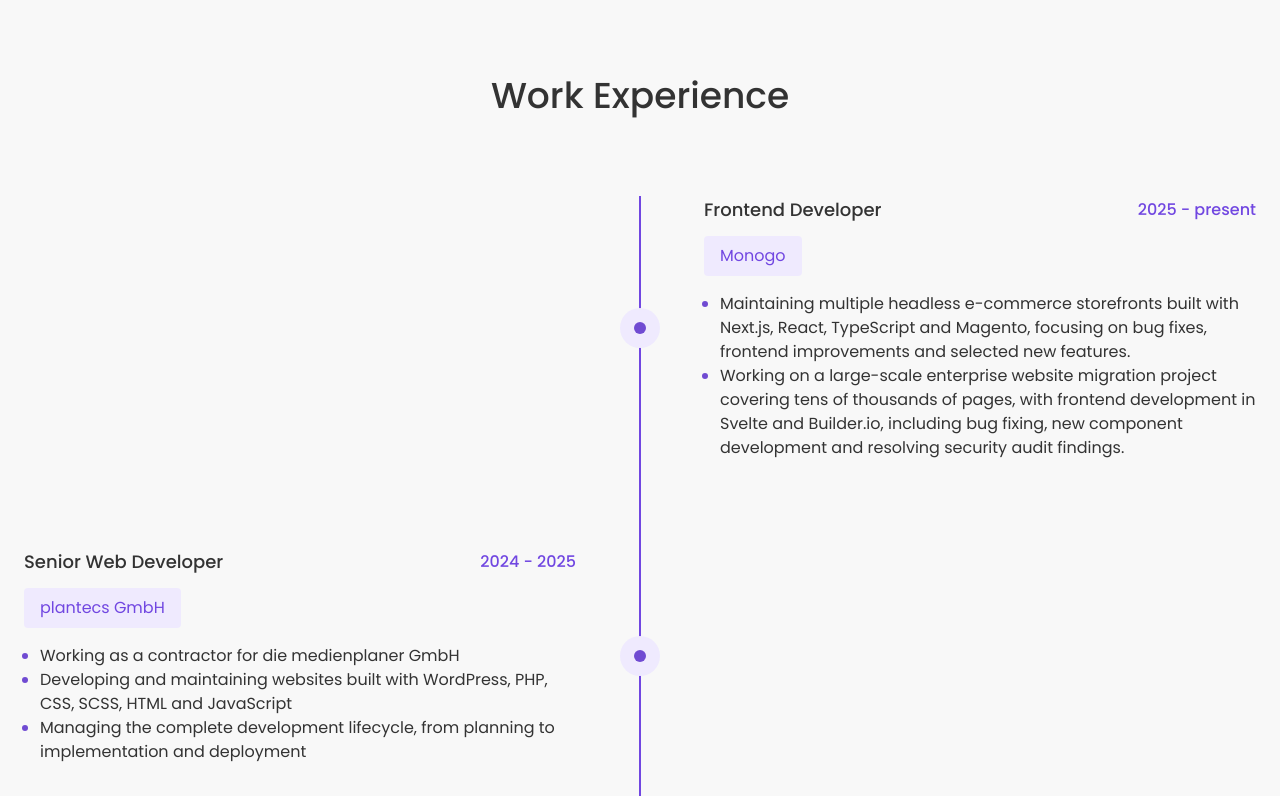
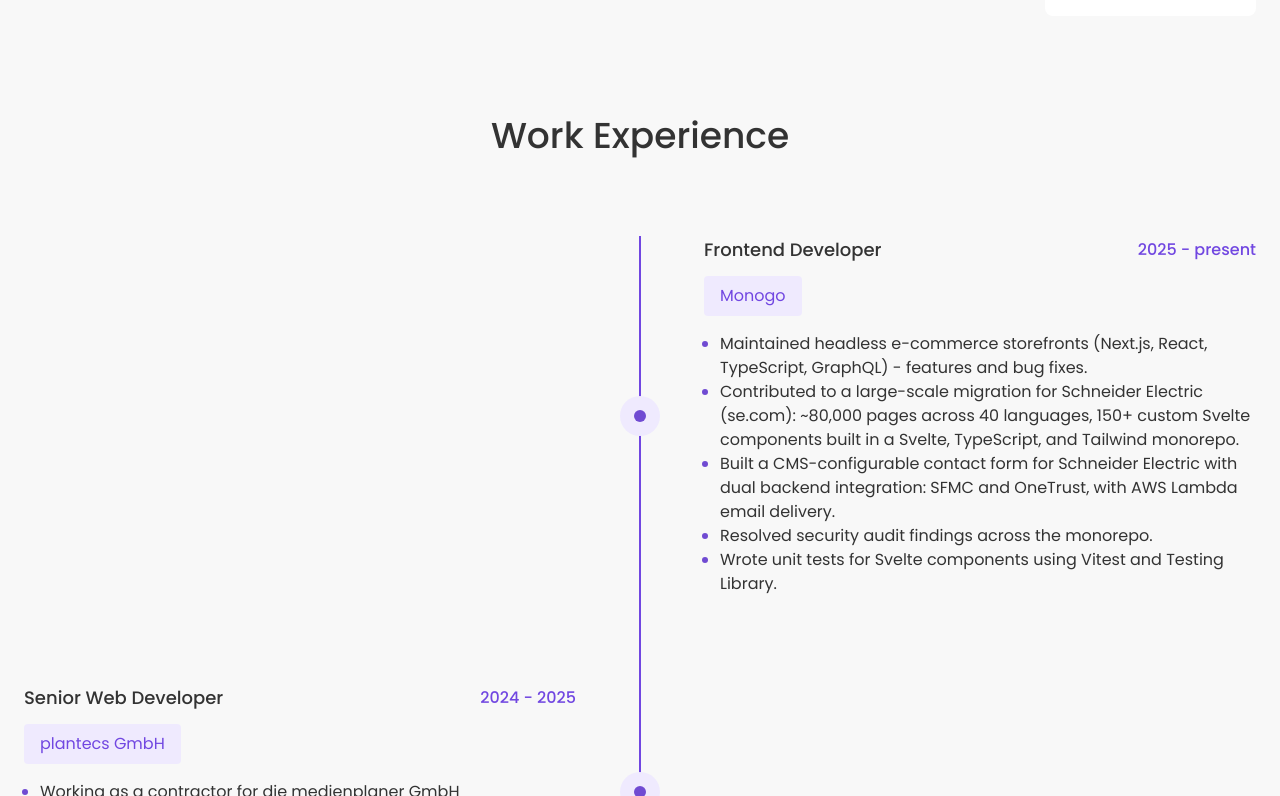
Before and after one commit to kguzik/portfolio-karolina-guzik, a Next.js app: page /about in a window 1280 px wide. Shown: the part 605-1401 px from the top of the page. Built offline with nearby package versions, Linux system fonts and the light colour scheme.

Commit message:
chore: update content

```diff
--- a/app/(root)/(home)/page.tsx
+++ b/app/(root)/(home)/page.tsx
@@ -1,13 +1,12 @@
 import Hero from '@/components/blocks/Hero';
 import Skills from '@/components/blocks/Skills';
-import { portfolios, skills } from '@/constants';
+import { portfolios, description, skills } from '@/constants';
 import PortfolioSlider from '@/components/blocks/PortfolioSlider';
 import type { Metadata } from 'next';
 
 export const metadata: Metadata = {
   title: 'Karolina Guzik - Frontend Developer',
-  description:
-    "I'm a detail-oriented Frontend Developer, experienced with various technologies including React.js, Next.js, Svelte, JavaScript, TypeScript and PHP, focusing on creating responsive, high performance websites.",
+  description: description,
 };
 
 const page = () => {
@@ -17,9 +16,7 @@ const page = () => {
         title={"I'm Karolina Guzik"}
         preheading={'Hello there'}
         imagePosition={'right'}
-        content={
-          "I'm a detail-oriented Frontend Developer, experienced with various technologies including React.js, Next.js, Svelte, JavaScript, TypeScript and PHP, focusing on creating responsive, high performance websites."
-        }
+        content={description}
       />
       <Skills data={skills} />
       <PortfolioSlider data={portfolios} title={'Projects'} />
--- a/app/(root)/about/page.tsx
+++ b/app/(root)/about/page.tsx
@@ -17,7 +17,7 @@ const page = () => {
         preheading={'Frontend Developer'}
         imagePosition={'left'}
         content={
-          'I have around 6 years of experience in IT and have participated in the creation of dozens of websites. Check out my work experience below!'
+          "I'm an experienced Frontend Developer - from WordPress and PHP-based sites to modern React and TypeScript applications. I've worked on complex web applications, headless e-commerce storefronts, and a large-scale migration project. Check out my work experience below!"
         }
       />
       <Timeline data={timeline} />
--- a/app/layout.tsx
+++ b/app/layout.tsx
@@ -4,6 +4,7 @@ import './globals.css';
 import NextTopLoader from 'nextjs-toploader';
 import { AOSInit } from '@/components/Aos';
 import { GoogleAnalytics } from '@next/third-parties/google';
+import { description } from '@/constants';
 
 const poppins = Poppins({
   subsets: ['latin'],
@@ -12,8 +13,7 @@ const poppins = Poppins({
 
 export const metadata: Metadata = {
   title: 'Karolina Guzik - Frontend Developer',
-  description:
-    "I'm a detail-oriented Frontend Developer, experienced with various technologies including React.js, Next.js, Svelte, JavaScript, TypeScript and PHP, focusing on creating responsive, high performance websites.",
+  description: description,
   openGraph: {
     title: 'Karolina Guzik',
     description: 'Frontend Developer',
--- a/constants/index.ts
+++ b/constants/index.ts
@@ -1,5 +1,8 @@
 import { Mail, MapPin, Phone } from 'lucide-react';
 import { FaGithub as Github, FaLinkedin as Linkedin } from 'react-icons/fa6';
+
+export const description =
+  "I'm a Frontend Developer currently focused on React, TypeScript and Next.js. I've worked on complex web applications, headless e-commerce storefronts, and a large-scale migration project.";
 
 export const navLinks = [
   {
@@ -200,8 +203,11 @@ export const timeline = [
     company: 'Monogo',
     duration: '2025 - present',
     description: [
-      'Maintaining multiple headless e-commerce storefronts built with Next.js, React, TypeScript and Magento, focusing on bug fixes, frontend improvements and selected new features.',
-      'Working on a large-scale enterprise website migration project covering tens of thousands of pages, with frontend development in Svelte and Builder.io, including bug fixing, new component development and resolving security audit findings.',
+      'Maintained headless e-commerce storefronts (Next.js, React, TypeScript, GraphQL) - features and bug fixes.',
+      'Contributed to a large-scale migration for Schneider Electric (se.com): ~80,000 pages across 40 languages, 150+ custom Svelte components built in a Svelte, TypeScript, and Tailwind monorepo.',
+      'Built a CMS-configurable contact form for Schneider Electric with dual backend integration: SFMC and OneTrust, with AWS Lambda email delivery.',
+      'Resolved security audit findings across the monorepo.',
+      'Wrote unit tests for Svelte components using Vitest and Testing Library.',
     ],
   },
   {
```
